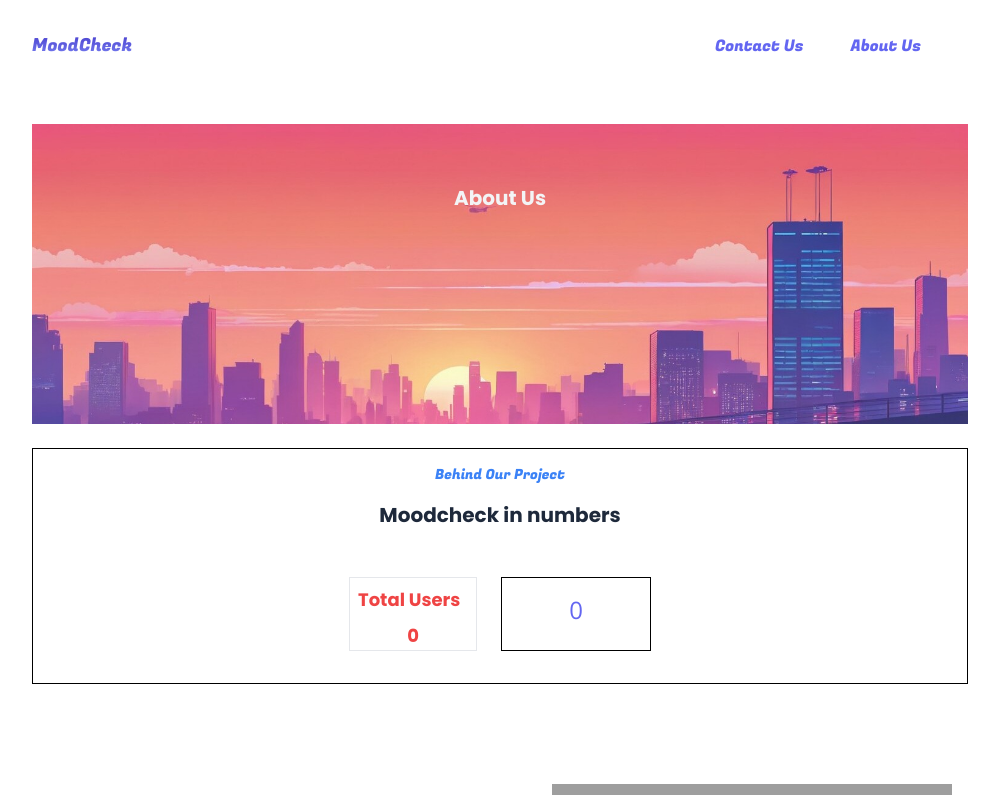
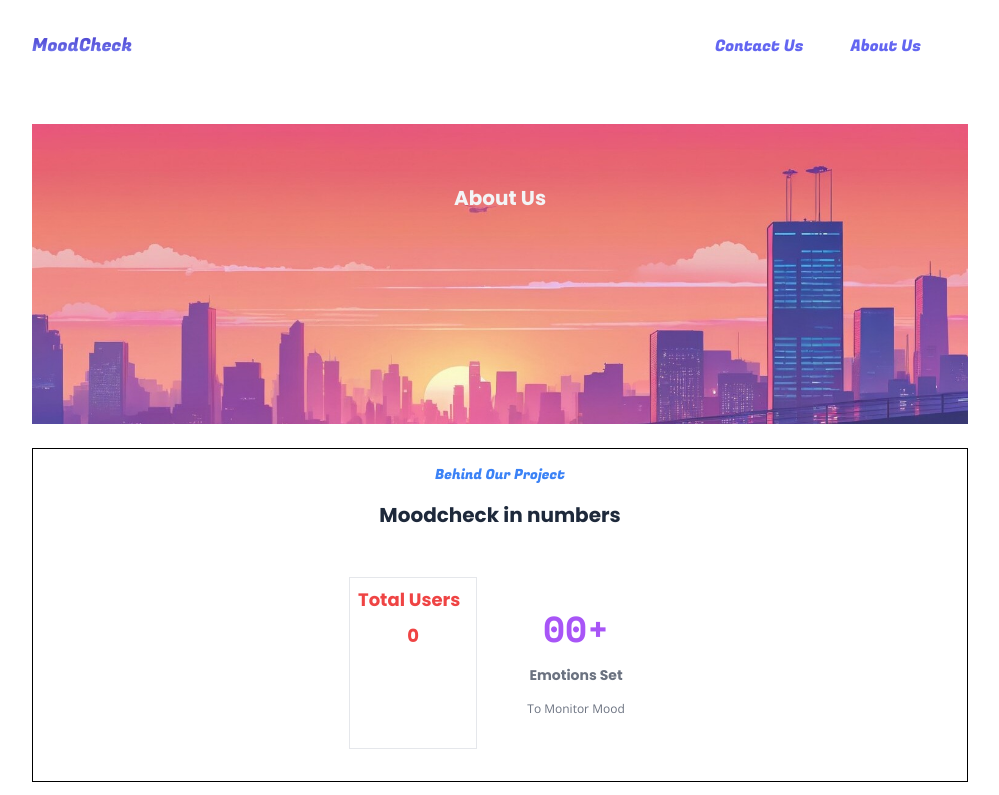
Before and after one commit to KlasniMisho123/MoodCheck, a Next.js app: page /aboutus in a window 1280 px wide. Shown: the top 795 px of the page, without its empty margins (140-1139 px from the left). Built offline with nearby package versions, Linux system fonts and the light colour scheme; no server answers; the database is empty; grey boxes are pictures that could not be loaded; some icons are missing.

Commit message:
Stats Design Commit

```diff
--- a/components/Aboutus.js
+++ b/components/Aboutus.js
@@ -1,5 +1,5 @@
 'use client'
-import { Fugaz_One, Poppins } from 'next/font/google';
+import { Fugaz_One, Poppins, Space_Mono } from 'next/font/google';
 import React from 'react'
 import AboutusElement from './AboutusElement';
 import TeamMember from './TeamMember';
@@ -7,8 +7,9 @@ import OurAdvantages from './OurAdvantages';
 import { useAuth } from '@/context/AuthContext';
 
 
+const fugaz = Fugaz_One({ subsets: ["latin"], weight: ["400"] });
 const poppins = Poppins({ subsets: ["latin"], weight: ["700"] });
-const fugaz = Fugaz_One({ subsets: ["latin"], weight: ["400"] });
+const mono = Space_Mono({ subsets: ["latin"], weight: ["700"] });
 
 const uniSplash = "https://images.unsplash.com/"
 
@@ -62,11 +63,13 @@ export default function Aboutus() {
                   <p className={'text-red-500 text-lg '  + poppins.className}> {totalEmotions} </p>
                 </div> */}
 
-                <div className=' flex flex-col items-center border border-black p-4 min-w-[150px]'>
-                  <h2 className='text-2xl text-indigo-500 '> {totalEmotions} </h2>
-                  <h3></h3>
-                  <h4></h4>
+                <div className=' flex flex-col gap-4 items-center px-4 py-8 min-w-[150px] totalStats '>
+                <h2 className={'text-4xl text-purple-500 italic ' + mono.className}> {totalEmotions}0+</h2>
+                  <h3 className={'text-sm text-gray-500 ' + poppins.className}> Emotions Set </h3>
+                  <h4 className={'text-xs text-gray-500 '}> To Monitor Mood </h4>
                 </div>
+
+
                 {/* <div className=' flex flex-col items-center border bg-white totalStatsTwo '>
                   <div className={'text-lg flex gap-2 p-2 items-center '  + poppins.className}> <p className='text-red-500 '> Total Feedback </p> <i className="fa-regular fa-comments text-xl "></i> </div>
                   <p className={'text-red-500 text-lg '  + poppins.className}> {totalFeedback} </p>
```
